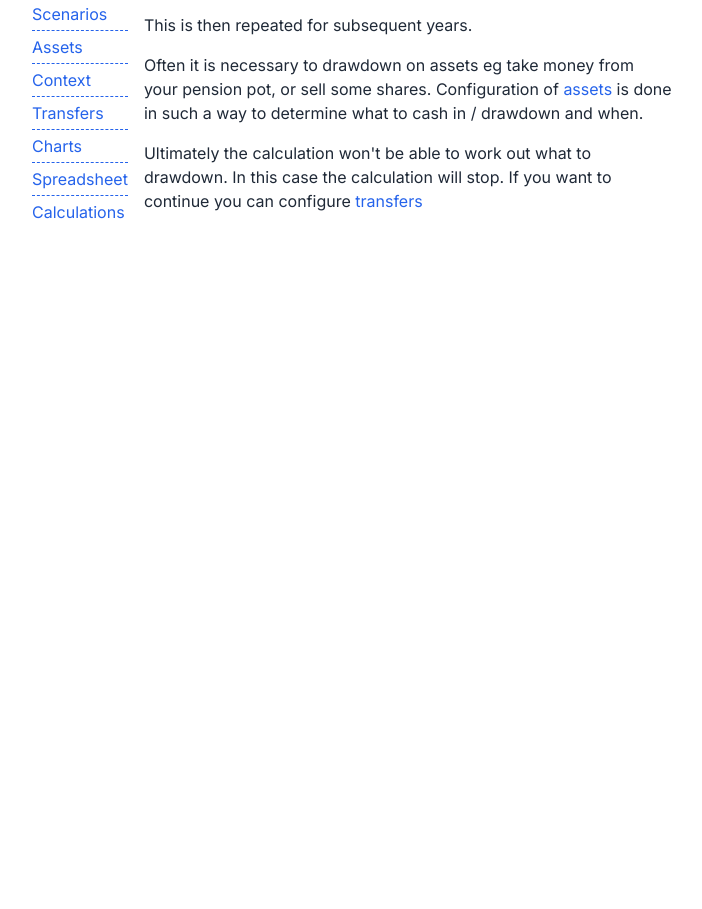
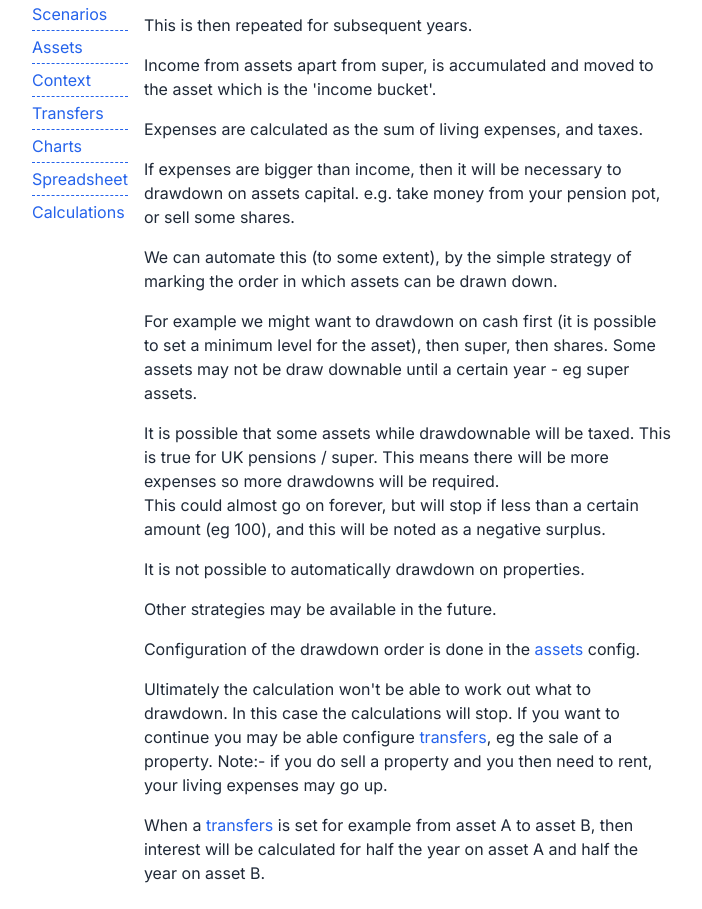
Before and after one commit to soapy-dns/retirement-calc, a Next.js app: page /docs/calculations in a window 1280 px wide. Shown: the part 227-1136 px from the top of the page, without its empty margins (288-990 px from the left). Before the commit the page ends 800 px from the top, so only its background shows below. Built offline with nearby package versions, Linux system fonts and the light colour scheme.

Commit message:
documentation

```diff
--- a/app/docs/calculations/page.mdx
+++ b/app/docs/calculations/page.mdx
@@ -3,12 +3,47 @@ import { documentDetails } from "@/app/docs/documentDetails"
 
 # Calculations
 
-Taking the initial values and <Anchor href={documentDetails.context.url}>context</Anchor> into account, the year's income, expenditure, and any taxes are calculated to determine the state of play for the next year.
+Taking the initial values and <Anchor href={documentDetails.context.url}>context</Anchor> into account,
+the year's income, expenditure, drawdowns, transfers and taxes are calculated to
+determine the state of play for the next year.
 
 This is then repeated for subsequent years.
 
-Often it is necessary to drawdown on assets eg take money from your pension pot, or sell some shares.
-Configuration of <Anchor href={documentDetails.assets.url}>assets</Anchor> is done in such a way to determine what to cash in / drawdown and when.
+## Income
 
-Ultimately the calculation won't be able to work out what to drawdown. In this case the calculation will stop.
-If you want to continue you can configure <Anchor href={documentDetails.transfers.url}>transfers</Anchor>
+Income from assets apart from super, is accumulated and moved to the asset which is the 'income bucket'.
+
+## Expenses
+
+Expenses are calculated as the sum of living expenses, and taxes.
+
+## Drawdowns
+
+If expenses are bigger than income, then it will be necessary to drawdown on assets capital.
+e.g. take money from your pension pot, or sell some shares.
+
+We can automate this (to some extent), by the simple strategy of marking the order in which assets can be drawn down.
+
+For example we might want to drawdown on cash first (it is possible to set a minimum level for the asset),
+then super, then shares. Some assets may not be draw downable until a certain year - eg super assets.
+
+It is possible that some assets while drawdownable will be taxed. This is true for UK pensions / super.
+This means there will be more expenses so more drawdowns will be required.
+This could almost go on forever, but will stop if less than a certain amount (eg 100),
+and this will be noted as a negative surplus.
+
+It is not possible to automatically drawdown on properties.
+
+Other strategies may be available in the future.
+
+Configuration of the drawdown order is done in the <Anchor href={documentDetails.assets.url}>assets</Anchor> config.
+
+Ultimately the calculation won't be able to work out what to drawdown.
+In this case the calculations will stop.
+If you want to continue you may be able configure <Anchor href={documentDetails.transfers.url}>transfers</Anchor>, eg the sale of a property.
+Note:- if you do sell a property and you then need to rent, your living expenses may go up.
+
+## Transfers
+
+When a <Anchor href={documentDetails.transfers.url}>transfers</Anchor> is set for example from asset A to asset B,
+then interest will be calculated for half the year on asset A and half the year on asset B.
--- a/app/ui/components/docs/H1.tsx
+++ b/app/ui/components/docs/H1.tsx
@@ -10,7 +10,7 @@ export default function H1({ id, children }: { id?: string; children?: ReactNode
   if (id) {
     return (
       <Link href={`#${id}`}>
-        <h1 id={id} className="text-primary mb-4 text-2xl">
+        <h1 id={id} className="text-primary mt-8 mb-2 text-2xl">
           {children}
         </h1>
       </Link>
--- a/app/ui/components/docs/H2.tsx
+++ b/app/ui/components/docs/H2.tsx
@@ -10,7 +10,7 @@ export default function H2({ id, children }: { id?: string; children?: ReactNode
   if (id) {
     return (
       <Link href={`#${id}`}>
-        <h2 id={id} className="text-primary mb-4 text-xl">
+        <h2 id={id} className="text-primary mt-4 mb-2 text-xl">
           {children}
         </h2>
       </Link>
```
